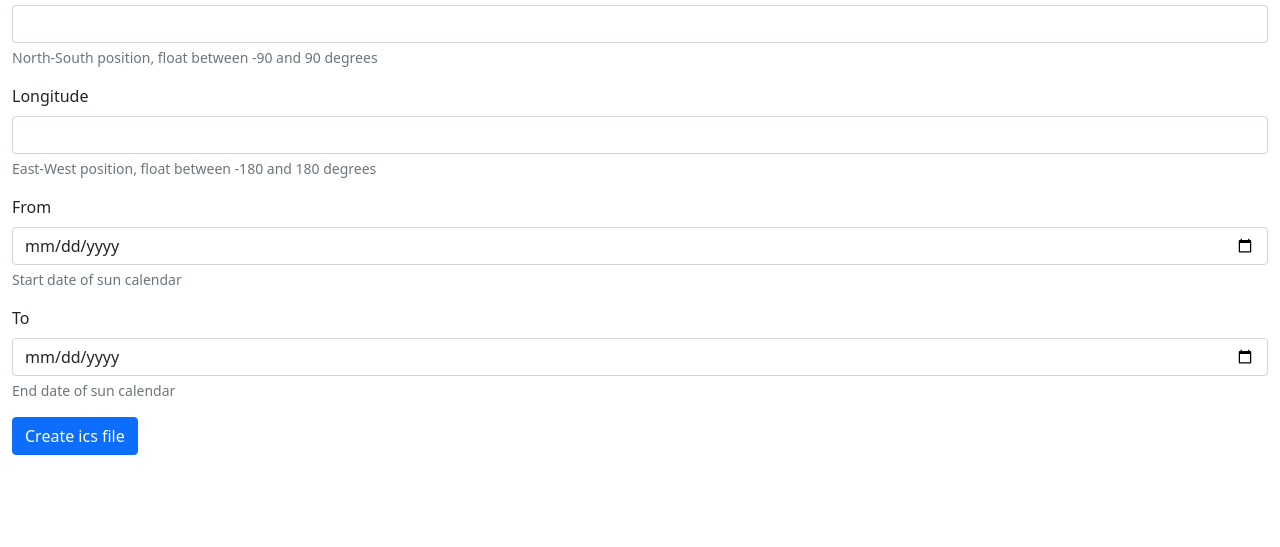
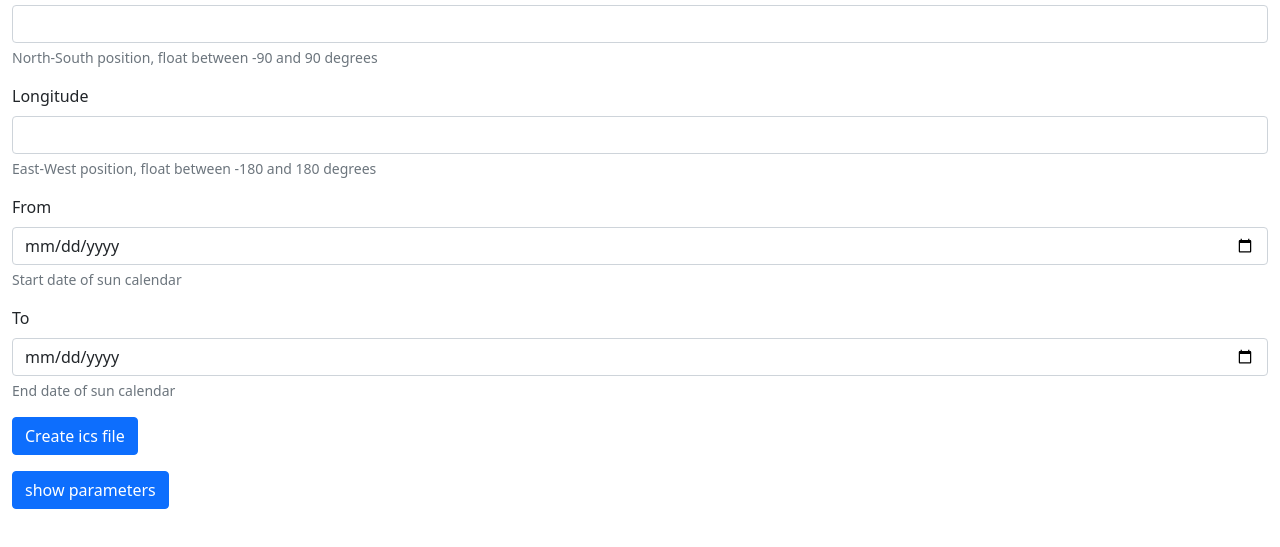
Before and after one commit to rotkehlxen/fullsun, a plain HTML site: page index.html in a window 1280 px wide. Shown: the part 83-630 px from the top of the page. Drawn offline with Linux system fonts and the light colour scheme.

Commit message:
obtain values from input fields, manipulate html programmatically

```diff
--- a/index.html
+++ b/index.html
@@ -44,7 +44,19 @@
         <button type="submit" class="btn btn-primary">Create ics file</button>
 
     </form>
+
+
+    <div class="mb-3">
+      <!-- this empty paragraph is just a dirty hack to create vertical spacing-->
+      <p> </p>
+      <button onclick="printSuncalStatus();" class="btn btn-primary"> show parameters </button>
+
+    </div>
+
+    <div id="statusMessage"></div>
+
   </div>
+
 
     <!-- Optional JavaScript; choose one of the two! -->
 
--- a/js/myscripts.js
+++ b/js/myscripts.js
@@ -0,0 +1,11 @@
+function printSuncalStatus(){
+	const latitude = document.getElementById("latitude").value
+	const longitude = document.getElementById("longitude").value
+	const fromDate = document.getElementById("from-date").value
+	const toDate = document.getElementById("to-date").value
+
+	const message = `Creating calendar events for location
+	${latitude}°, ${longitude}° from ${fromDate} to ${toDate}.`
+
+	document.getElementById("statusMessage").textContent = message
+}
```
